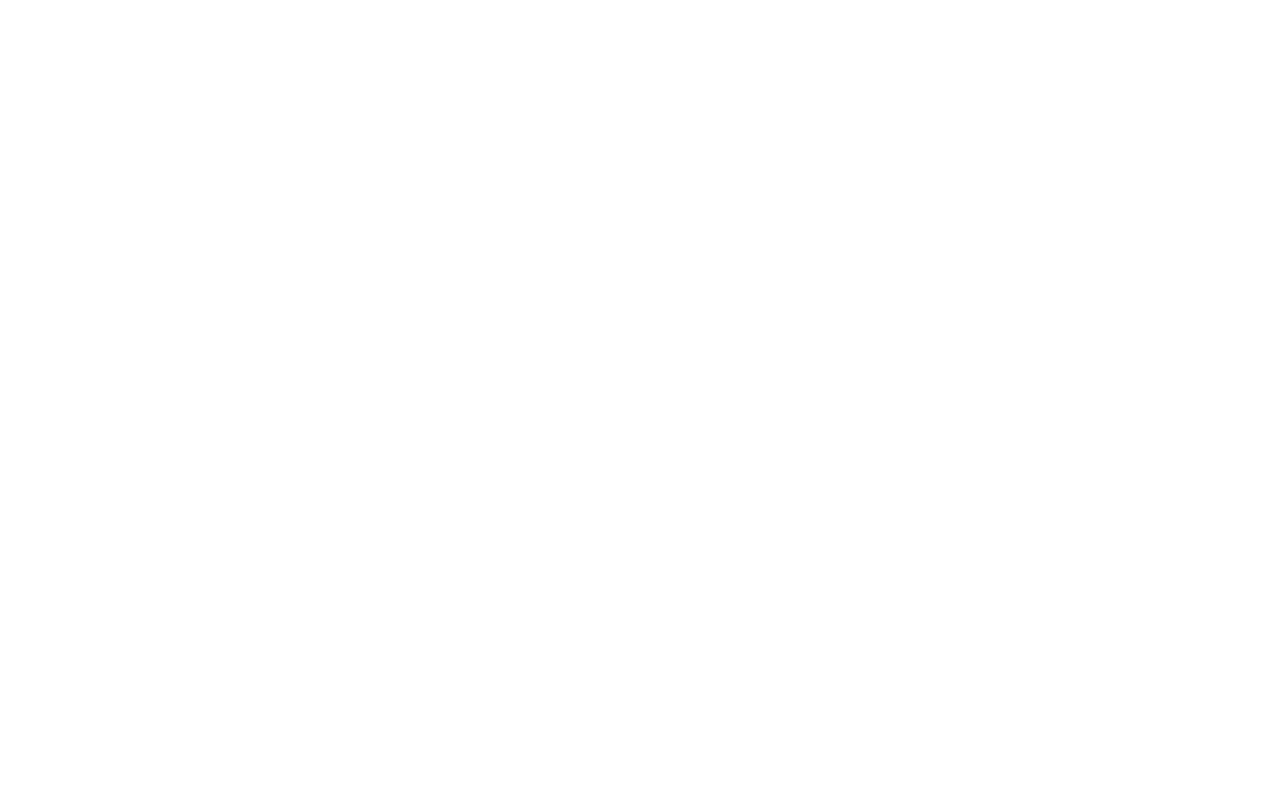
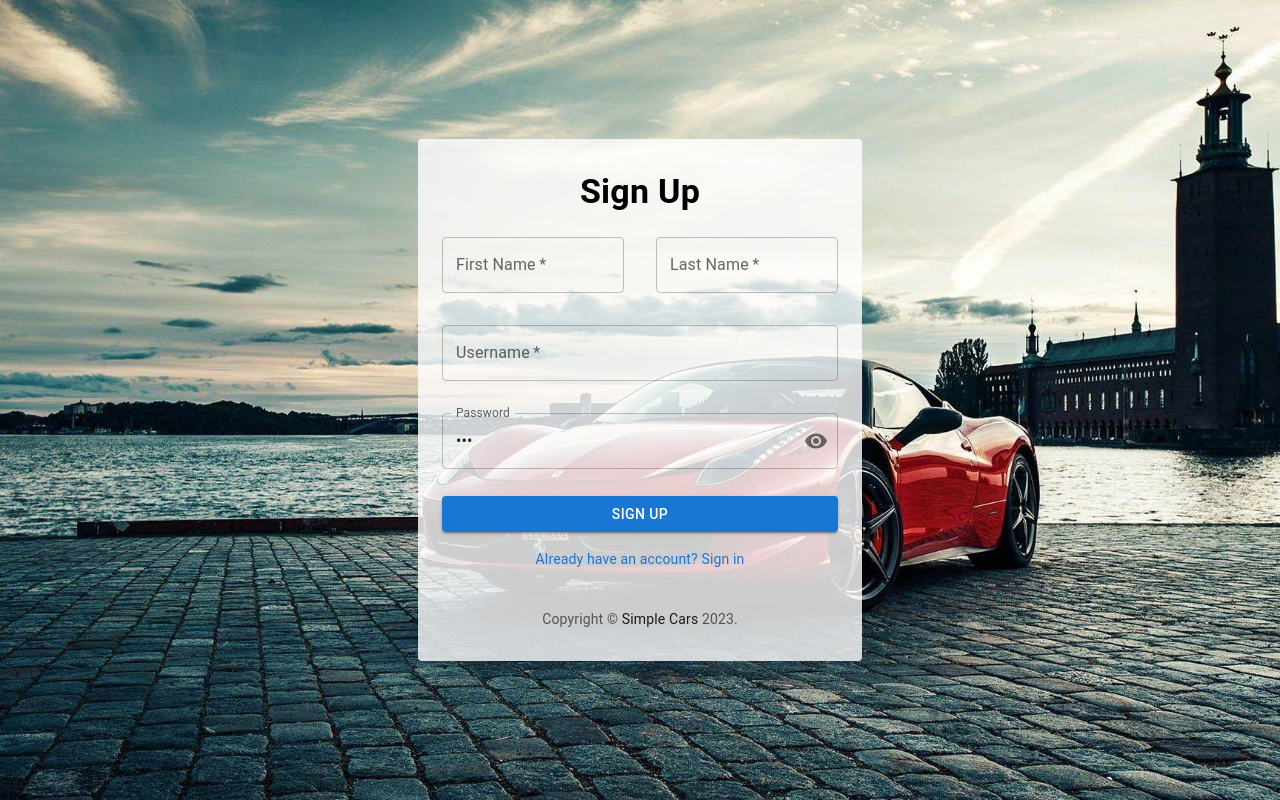
Before and after one commit to Digital-Human-BK/Simple-Cars-with-Saga, a React (Create React App) app: page /register in a window 1280 px wide. Built offline with nearby package versions, Linux system fonts and the light colour scheme.

Commit message:
[add] register page UI

```diff
--- a/src/components/App/App.tsx
+++ b/src/components/App/App.tsx
@@ -5,8 +5,9 @@ import './App.scss';
 // Components
 import { RootState, useAppSelector } from '../../configureStore';
 import Home from '../../containers/Home/Home';
+import SignIn from '../../containers/SignIn/SignIn';
+import SignUp from '../../containers/SignUp/SignUp';
 import CustomRedirect from '../CustomRedirect/CustomRedirect';
-import SignIn from '../../containers/SignIn/SignIn';
 // TODO: IMPORT PAGES TO WHICH USER WILL BE REDIRECT
 
 function App() {
@@ -31,7 +32,7 @@ function App() {
         }
         <Route path="/" element={<Home />} />
         <Route path="/login" element={<SignIn />} />
-        <Route path="/" element={<Home />} />
+        <Route path="/register" element={<SignUp />} />
         {/* <Navigate to="/home" /> */}
       </Routes>
     </div>
--- /dev/null
+++ b/src/containers/SignUp/SignUp.tsx
@@ -0,0 +1,169 @@
+import Button from '@mui/material/Button';
+import TextField from '@mui/material/TextField';
+import Grid from '@mui/material/Grid';
+import Box from '@mui/material/Box';
+import FormControl from '@mui/material/FormControl';
+import Typography from '@mui/material/Typography';
+import Container from '@mui/material/Container';
+import IconButton from '@mui/material/IconButton';
+import OutlinedInput from '@mui/material/OutlinedInput';
+import InputLabel from '@mui/material/InputLabel';
+import InputAdornment from '@mui/material/InputAdornment';
+import Visibility from '@mui/icons-material/Visibility';
+import VisibilityOff from '@mui/icons-material/VisibilityOff';
+import FormHelperText from '@mui/material/FormHelperText';
+
+import signUpStyles from './styles';
+import Toast from '../../common/Toast/Toast';
+import Copyright from '../../common/Copyright/Copyright';
+import LinkComponent from '../../common/LinkComponent/LinkComponent';
+
+// import useRegister from '../../hooks/useRegister';
+// import { appRoutes } from '../../constants/appRoutes';
+
+export default function SignUp() {
+  // const {
+  //   error,
+  //   loading,
+  //   showPassword,
+  //   handleToggleShowPassword,
+  //   handleMouseDownPassword,
+  //   userCredentials,
+  //   inputErrors,
+  //   handleChange,
+  //   handleRegisterSubmit,
+  // } = useRegister();
+
+  const mock = {
+    error: null,
+    loading: false,
+    showPassword: false,
+    handleToggleShowPassword: () => {},
+    handleMouseDownPassword: () => {},
+    userCredentials: { username: 'Mike', password: '123' },
+    inputErrors: false,
+    handleChange: () => {},
+    handleRegisterSubmit: () => {},
+  };
+
+  const {
+    error,
+    loading,
+    showPassword,
+    handleToggleShowPassword,
+    handleMouseDownPassword,
+    userCredentials,
+    // inputErrors,
+    handleChange,
+    handleRegisterSubmit,
+  } = mock;
+
+  return (
+    <Box component="main" sx={signUpStyles.main}>
+      <Toast error={error} loading={loading} />
+      <Container component="section" maxWidth="xs" sx={signUpStyles.card}>
+        <Box sx={signUpStyles.formContainer}>
+          <Typography component="h1" variant="h4" fontWeight="700">
+            Sign Up
+          </Typography>
+          <Box
+            component="form"
+            noValidate
+            onSubmit={handleRegisterSubmit}
+            sx={signUpStyles.form}
+          >
+            <Grid container spacing={4}>
+              <Grid item xs={12} sm={6}>
+                <TextField
+                  required
+                  fullWidth
+                  id="firstName"
+                  name="firstName"
+                  label="First Name"
+                  // error={!!inputErrors.firstNameError}
+                  // helperText={inputErrors.firstNameError}
+                  onChange={(ev) => handleChange()}
+                />
+              </Grid>
+              <Grid item xs={12} sm={6}>
+                <TextField
+                  required
+                  fullWidth
+                  id="lastName"
+                  label="Last Name"
+                  name="lastName"
+                  // error={!!inputErrors.lastNameError}
+                  // helperText={inputErrors.lastNameError}
+                  onChange={(ev) => handleChange()}
+                />
+              </Grid>
+              <Grid item xs={12}>
+                <TextField
+                  required
+                  fullWidth
+                  id="username"
+                  label="Username"
+                  name="username"
+                  // error={!!inputErrors.usernameError}
+                  // helperText={inputErrors.usernameError}
+                  onChange={(ev) => handleChange()}
+                />
+              </Grid>
+              <Grid item xs={12}>
+                <FormControl variant="outlined" fullWidth>
+                  <InputLabel
+                    htmlFor="outlined-adornment-password"
+                    // error={!!inputErrors.passwordError}
+                  >
+                    Password
+                  </InputLabel>
+                  <OutlinedInput
+                    name="password"
+                    id="outlined-adornment-password"
+                    type={showPassword ? 'text' : 'password'}
+                    value={userCredentials.password}
+                    onChange={(ev) => handleChange()}
+                    // error={!!inputErrors.passwordError}
+                    endAdornment={
+                      <InputAdornment position="end">
+                        <IconButton
+                          aria-label="toggle password visibility"
+                          onClick={handleToggleShowPassword}
+                          onMouseDown={handleMouseDownPassword}
+                          edge="end"
+                        >
+                          {showPassword ? <VisibilityOff /> : <Visibility />}
+                        </IconButton>
+                      </InputAdornment>
+                    }
+                    label="Password"
+                  />
+                  <FormHelperText error>
+                    {/* {inputErrors.passwordError} */}
+                  </FormHelperText>
+                </FormControl>
+              </Grid>
+            </Grid>
+            <Button
+              type="submit"
+              fullWidth
+              variant="contained"
+              sx={signUpStyles.submit}
+              // disabled={inputErrors.formDisabled}
+            >
+              Sign Up
+            </Button>
+            <Grid container justifyContent="center">
+              <Grid item>
+                <LinkComponent path="/login">
+                  Already have an account? Sign in
+                </LinkComponent>
+              </Grid>
+            </Grid>
+          </Box>
+        </Box>
+        <Copyright sx={{ mt: 5 }} />
+      </Container>
+    </Box>
+  );
+}
--- /dev/null
+++ b/src/containers/SignUp/styles.ts
@@ -0,0 +1,34 @@
+import image from '../../resources/signUp.jpg';
+
+const signUpStyles = {
+  main: {
+    height: '100vh',
+    width: '100vw',
+    display: 'flex',
+    alignItems: 'center',
+    justifyContent: 'center',
+    background: `url(${image}) no-repeat center center/cover`,
+  },
+  card: {
+    padding: '2rem 1rem',
+    borderRadius: '0.25rem',
+    backgroundColor: 'rgba(255,255,255, 0.80)',
+  },
+  formContainer: {
+    display: 'flex',
+    flexDirection: 'column',
+    alignItems: 'center',
+  },
+  form: {
+    mt: 3,
+  },
+  submit: {
+    mt: 3,
+    mb: 2,
+  },
+  link: {
+    cursor: 'pointer',
+  },
+};
+
+export default signUpStyles;
```
